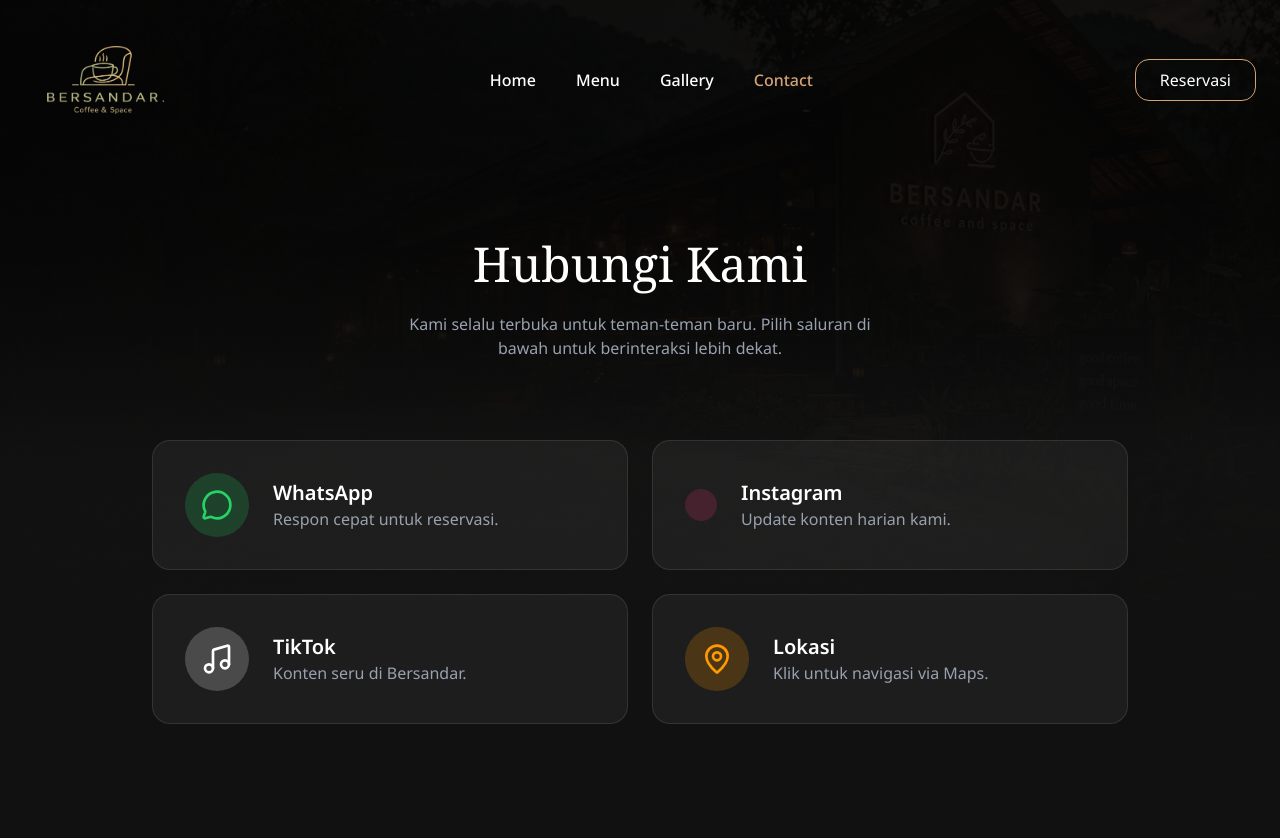
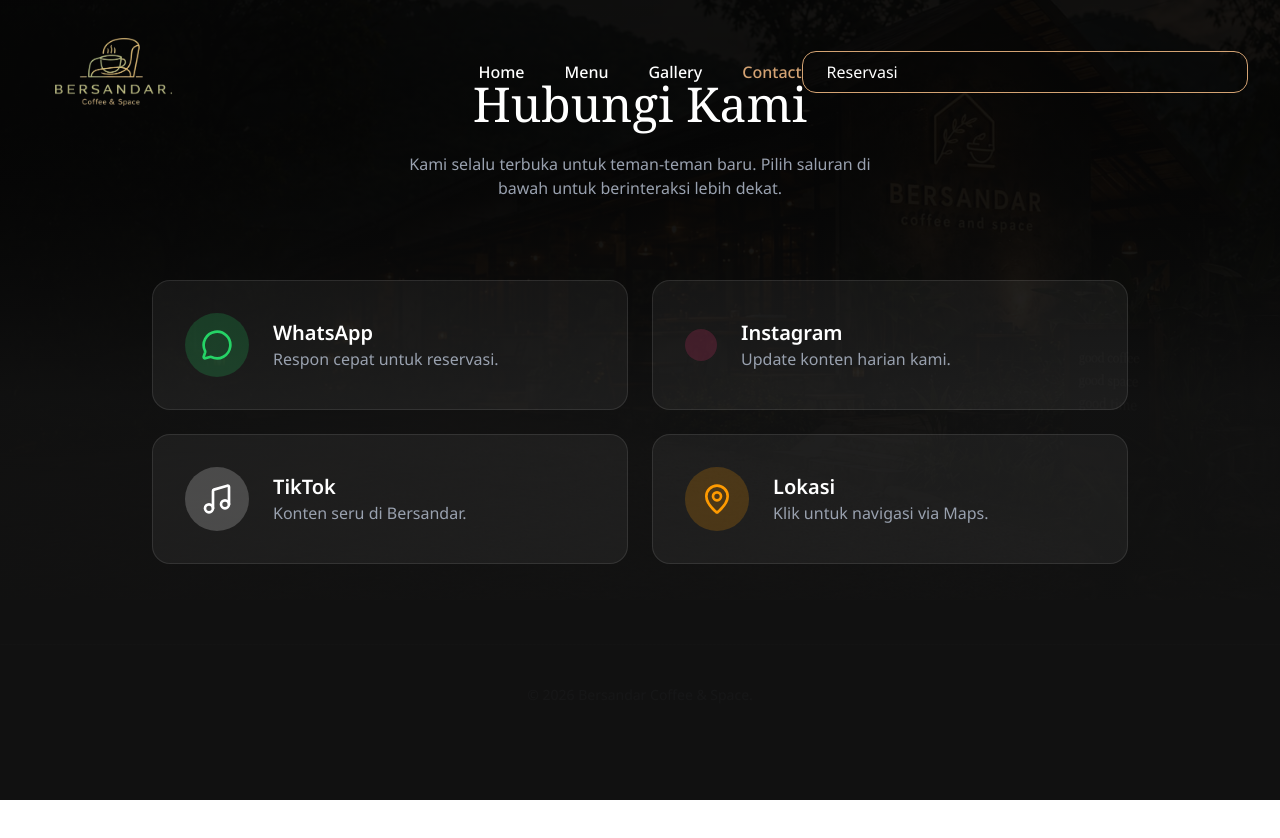
Before and after one commit to Rusdi125312/Bersandar-Caffe, a Next.js app: page /contact in a window 1280 px wide. Shown: the top 838 px of the page. After the commit the page ends 800 px from the top, so only its background shows below. Built offline with nearby package versions, Linux system fonts and the light colour scheme; a web font is replaced by a local one.

Commit message:
kalibrasi 2

```diff
--- a/app/contact/page.tsx
+++ b/app/contact/page.tsx
@@ -18,8 +18,11 @@
       </div>
 
       {/* NAVBAR */}
-      <header className="relative z-50">
-        <div className="max-w-7xl mx-auto px-6 py-8 flex items-center justify-between">
+     <header className="absolute top-0 left-0 w-full z-50">
+       {/* Hapus div pembungkus tambahan, gunakan satu grid utama */}
+       <div className="w-full max-w-7xl mx-auto px-4 md:px-8 py-6 grid grid-cols-[1fr_auto] md:grid-cols-[1fr_auto_1fr] items-center">
+         {/* Logo (Kiri) - Merapat ke kiri */}
+         <div className="flex items-center gap-3 justify-start">
              <Link href="/" className="relative ml-4 w-20 h-16 md:w-32 md:h-24 transition-transform hover:scale-105">
                              <Image
                                src="/logo-bersandar1.png"
@@ -29,6 +32,7 @@
                                priority
                              />
                            </Link>
+         </div>
 
           <nav className="hidden md:flex gap-10 font-medium">
             <a href="/" className="hover:text-[#D4A373] transition">Home</a>
@@ -47,11 +51,12 @@
 
       {/* MOBILE MENU DROPDOWN */}
        {menuOpen && (
-        <div className="md:hidden absolute top-20 left-0 w-full bg-[#111]/95 backdrop-blur-md border-b border-white/10 flex flex-col items-center py-10 gap-6 z-40">
+          <div className="md:hidden bg-[#111]/95 backdrop-blur-md p-6 flex flex-col items-center gap-6 border-b border-white/10">
             <a href="/" onClick={() => setMenuOpen(false)}>Home</a>
             <a href="/menu" onClick={() => setMenuOpen(false)}>Menu</a>
-          <a href="/gallery" onClick={() => setMenuOpen(false)}>Gallery</a>
-          <a href="/contact" className="text-[#D4A373]" onClick={() => setMenuOpen(false)}>Contact</a>
+            <a href="/gallery" className="text-[#D4A373]" onClick={() => setMenuOpen(false)}>Gallery</a>
+            <a href="/contact" onClick={() => setMenuOpen(false)}>Contact</a>
+            <a href="/reservasi" className="bg-[#D4A373] px-6 py-2 rounded-lg text-black font-bold">Reservasi</a>
           </div>
         )}
 
--- a/app/menu/page.tsx
+++ b/app/menu/page.tsx
@@ -91,11 +91,8 @@
                 </Link>
           </div>
   {/* Tombol Hamburger (Hanya muncul di mobile) */}
-      <button
-        className="md:hidden text-white p-2"
-        onClick={() => setMenuOpen(!menuOpen)}
-      >
-        {menuOpen ? <X size={28} /> : <Menu size={28} />}
+      <button className="md:hidden p-2 -mr-2" onClick={() => setMenuOpen(!menuOpen)}>
+                    {menuOpen ? <X size={32} /> : <Menu size={32} />}
       </button>
               <nav className="hidden ml-10 md:flex gap-10">
 
```
Lines whose indentation alone changed are shown as unchanged.
